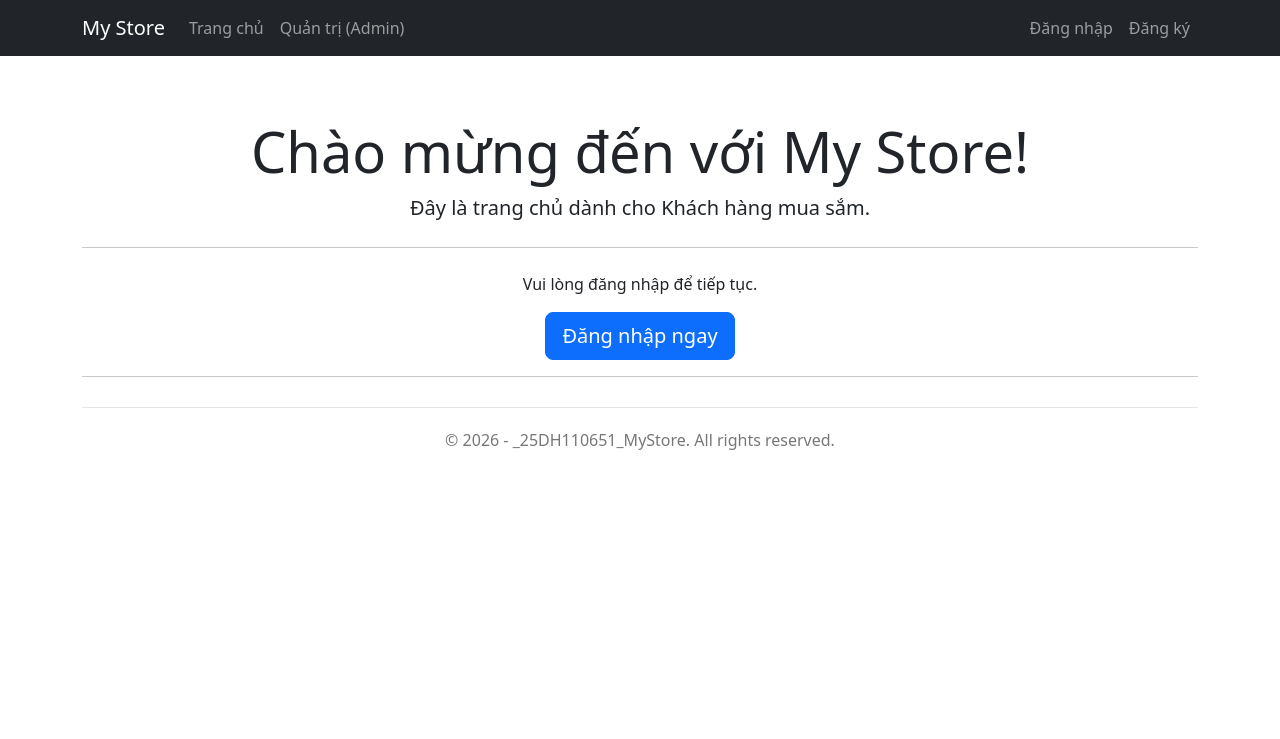
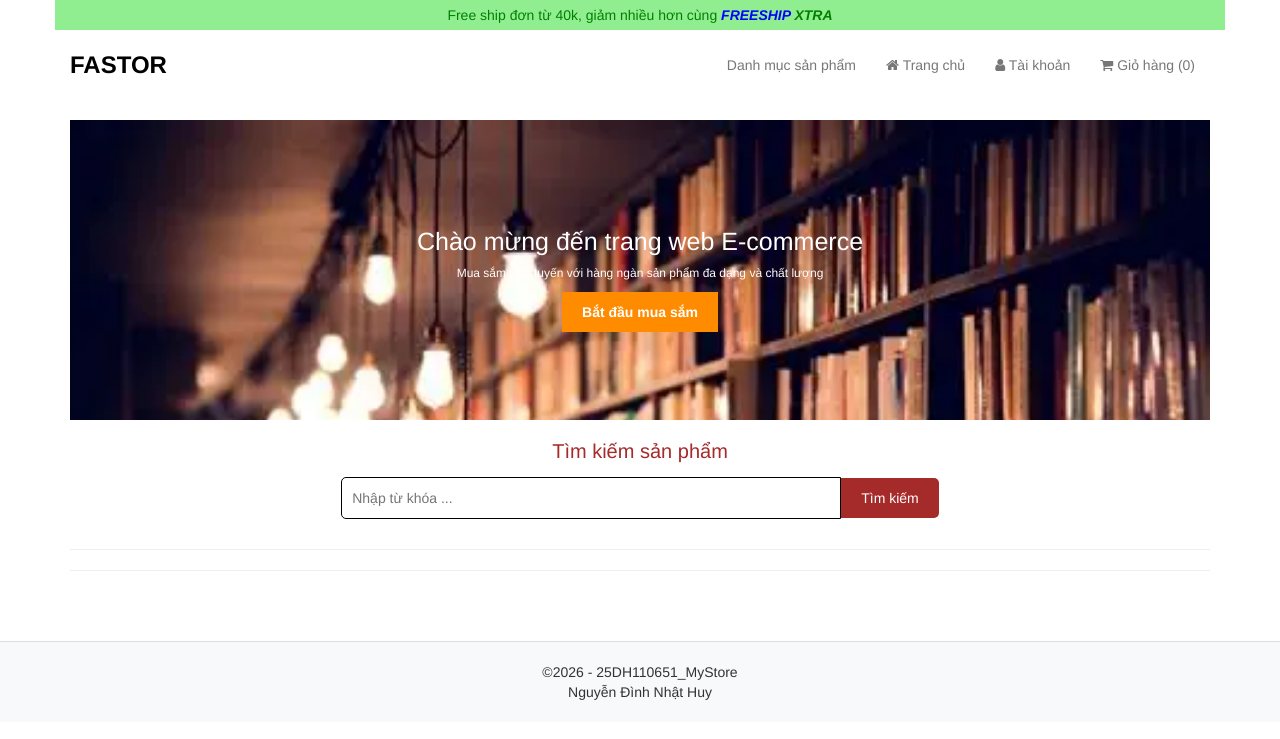
Before and after one commit to nhathuy2345/25DH110651_MyStore, an ASP.NET MVC app: template Views/Home/Index.cshtml in a window 1280 px wide. Shown: the top 739 px of the page. Run offline with ASP.NET Core 8 and stand-ins for ASP.NET MVC 5, Linux system fonts and the light colour scheme; the template is opened without the code that fills it, so the values that code supplies are empty; the project's own start-up code is not run, and a stand-in starts its controllers and pages; some libraries are stand-ins or nearby versions.

Commit message:
feat: BE05:trang chu va trang chi tiet san pham

```diff
--- /dev/null
+++ b/Content/CustomerHome.css
@@ -0,0 +1,167 @@
+/* Style cho phần BANNER */
+.banner {
+	background-image: url('../Content/images/anh mystore banner.jpg');
+	background-size: cover;
+	display: flex;
+	align-items: center;
+	justify-content: center;
+	min-height: 300px;
+}
+
+.banner-container {
+	text-align: center;
+	color: white;
+}
+
+	.banner-container h2 {
+		font-size: 2.5rem;
+	}
+
+	.banner-container p {
+		font-size: 1.2rem;
+	}
+
+.btnBanner {
+	display: inline-block;
+	padding: 10px 20px;
+	background-color: darkorange;
+	color: white;
+	text-decoration: none;
+	font-weight: bold;
+}
+
+/* Style cho phần SEARCH */
+.searchProd {
+	text-align: center; /* THÊM DÒNG NÀY: Căn giữa tiêu đề Tìm kiếm sản phẩm */
+	margin-top: 20px;
+	margin-bottom: 30px;
+}
+
+	.searchProd h2 {
+		color: brown; /* THÊM DÒNG NÀY: Đổi màu chữ giống mẫu */
+		font-size: 2rem; /* THÊM DÒNG NÀY */
+		margin-bottom: 15px;
+	}
+
+.search-container {
+	display: flex;
+	justify-content: center;
+	align-items: center;
+}
+
+.search-input {
+	width: 500px;
+	padding: 10px;
+	border: 1px solid #000000;
+	border-radius: 5px 0 0 5px;
+}
+
+.search-button {
+	padding: 10px 20px;
+	background-color: brown;
+	border: none;
+	border-radius: 0 5px 5px 0;
+	cursor: pointer;
+	color: white;
+}
+
+/* Style của FEATURE PRODUCT */
+.featureProd {
+	text-align: left;
+}
+
+.feature-container {
+	display: flex;
+	overflow-x: auto; /* Cho phép cuộn ngang */
+	scroll-snap-type: x mandatory;
+	padding-bottom: 15px; /* THÊM DÒNG NÀY: Tránh bị cắt bóng đổ */
+}
+
+.fproduct-item {
+	width: 168px;
+	max-height: 400px;
+	margin: 10px;
+	border: 1px solid #dcdcdc; /* SỬA DÒNG NÀY: Đổi thành viền mỏng cho đẹp */
+	border-radius: 10px;
+	flex: 0 0 auto;
+	scroll-snap-align: start;
+	text-align: center; /* THÊM DÒNG NÀY: Căn giữa tên và giá sản phẩm */
+	padding-bottom: 10px; /* THÊM DÒNG NÀY */
+	background-color: white; /* THÊM DÒNG NÀY */
+}
+
+	.fproduct-item img {
+		padding: 5px;
+		width: 100%; /* THÊM DÒNG NÀY: Ép ảnh vừa khung */
+		max-height: 160px;
+		object-fit: contain; /* THÊM DÒNG NÀY: Đảm bảo ảnh không bị méo */
+		background-color: transparent;
+	}
+
+/* Style của LIST PRODUCT */
+.listProduct {
+	text-align: left;
+}
+
+.list-container {
+	list-style-type: none;
+	display: grid;
+	grid-template-columns: repeat(auto-fit, minmax(150px, 1fr)); /* SỬA: Tăng minmax lên 150px cho đẹp */
+	gap: 15px; /* THÊM DÒNG NÀY: Tạo khoảng cách giữa các ô */
+	padding: 0;
+	margin: 0;
+}
+
+.lproduct-item {
+	max-height: 500px;
+	border: 1px solid #dcdcdc; /* SỬA DÒNG NÀY */
+	border-radius: 10px;
+	text-align: center; /* THÊM DÒNG NÀY: Căn giữa chữ */
+	padding-bottom: 10px; /* THÊM DÒNG NÀY */
+	background-color: white; /* THÊM DÒNG NÀY */
+}
+
+	.lproduct-item img {
+		padding: 5px;
+		width: 100%; /* THÊM DÒNG NÀY */
+		max-height: 160px; /* SỬA DÒNG NÀY: Cho bằng với Feature cho đều */
+		object-fit: contain; /* THÊM DÒNG NÀY */
+		background-color: transparent;
+	}
+
+/* các thuộc tính chung của FEATURE và NEW sản phẩm*/
+.featureProd h2, .listProduct h2 {
+	font-size: 2em;
+	margin-bottom: 20px;
+	color: brown;
+	text-align: center;
+}
+
+.prodPrice {
+	font-size: larger;
+	color: blue;
+	font-weight: bolder;
+	padding: 10px 5px 0px 5px;
+}
+
+.prodName {
+	color: black;
+	font-weight: bold;
+	padding: 0px 5px 0px 5px;
+	/* THÊM 3 DÒNG NÀY: Để tên sản phẩm dài không bị vỡ khung */
+	white-space: nowrap;
+	overflow: hidden;
+	text-overflow: ellipsis;
+}
+
+.prodCate {
+	color: black;
+	padding: 0px 5px 0px 5px;
+	margin-bottom: 10px;
+}
+
+.prodSale {
+	font-size: small;
+	color: dimgray;
+	padding: 0px 5px 0px 5px;
+}
--- a/Views/Home/Index.cshtml
+++ b/Views/Home/Index.cshtml
@@ -1,12 +1,27 @@
+@model _25DH110651_MyStore.Models.ViewModel.HomeProductVm
 @{
-    ViewBag.Title = "Trang chủ";
-    Layout = "~/Views/Shared/_Layout.cshtml";
+    ViewBag.Title = "Index";
+    Layout = "~/Views/Shared/_CustomerLayout.cshtml";
 }
 
-<div class="jumbotron text-center mt-5">
-    <h1 class="display-4">Chào mừng đến với My Store!</h1>
-    <p class="lead">Đây là trang chủ dành cho Khách hàng mua sắm.</p>
-    <hr class="my-4">
-    <p>Vui lòng đăng nhập để tiếp tục.</p>
-    <a class="btn btn-primary btn-lg" href="@Url.Action("Login", "Account")" role="button">Đăng nhập ngay</a>
-</div>
+<section class="banner">
+    <div class="banner-container">
+        <h2>Chào mừng đến trang web E-commerce</h2>
+        <p>Mua sắm trực tuyến với hàng ngàn sản phẩm đa dạng và chất lượng</p>
+        <a href="#" class="btnBanner">Bắt đầu mua sắm</a>
+    </div>
+</section>
+
+<section class="searchProd">
+    <h2>Tìm kiếm sản phẩm</h2>
+    <div class="search-container">
+        <input type="text" class="search-input" placeholder="Nhập từ khóa ..." />
+        <button class="search-button">Tìm kiếm</button>
+    </div>
+</section>
+
+<hr />
+
+@Html.Partial("_PVFeatureProduct", Model)
+<hr />
+@Html.Partial("_PVNewProduct", Model)
--- /dev/null
+++ b/Views/Home/_PVFeatureProduct.cshtml
@@ -0,0 +1,28 @@
+@model _25DH110651_MyStore.Models.ViewModel.HomeProductVm
+
+<link rel="stylesheet" type="text/css" href="~/Content/MyStyle/CustomerHome.css" />
+<!-- Hiển thị danh sách sản phẩm -->
+@if (Model.FeaturedProducts != null && Model.FeaturedProducts.Any())
+{
+    <section class="container-fluid featureProd">
+        <h2>Sản phẩm nổi bật</h2>
+        <div class="feature-container">
+            @foreach (var product in Model.FeaturedProducts)
+            {
+                <div class="fproduct-item">
+                    <div>
+                        <a href="@Url.Action("ProductDetails", "Home", new { id = product.ProductID })">
+                            <img src="@Html.DisplayFor(modelItem => product.ProductImage)" />
+                        </a>
+                    </div>
+                    <div>
+                        <h5>@Html.DisplayFor(modelItem => product.ProductName)</h5>
+                        <p class="prodPrice">@Html.DisplayFor(modelItem => product.ProductPrice)</p>
+                        <p class="prodCate">@Html.DisplayFor(modelItem => product.Category.CategoryName)</p>
+                        <p class="prodSale">Đã bán: @Html.DisplayFor(modelItem => product.OrderDetails.Count)</p>
+                    </div>
+                </div>
+            }
+        </div>
+    </section>
+}
--- /dev/null
+++ b/Views/Home/_PVNewProduct.cshtml
@@ -0,0 +1,32 @@
+@model _25DH110651_MyStore.Models.ViewModel.HomeProductVm
+@using PagedList.Mvc;
+<link rel="stylesheet" type="text/css" href="~/Content/MyStyle/CustomerHome.css" />
+<!-- Hiển thị danh sách sản phẩm -->
+@if (Model.NewProducts != null && Model.NewProducts.Any())
+{
+    <section class="container-fluid listProduct">
+        <h2>Sản phẩm mới</h2>
+        <ul class="list-container">
+            @foreach (var product in Model.NewProducts)
+            {
+                <li class="lproduct-item">
+                    <div>
+                        <a href="@Url.Action("ProductDetails", "Home", new { id = product.ProductID })">
+                            <img src="@Html.DisplayFor(modelItem => product.ProductImage)" />
+                        </a>
+                    </div>
+                    <div>
+                        <h5>@Html.DisplayFor(modelItem => product.ProductName)</h5>
+                        <p class="prodPrice">@Html.DisplayFor(modelItem => product.ProductPrice)</p>
+                        <p class="prodSale">Đã bán: @Html.DisplayFor(modelItem => product.OrderDetails.Count)</p>
+                    </div>
+                </li>
+            }
+        </ul>
+    </section>
+
+    <!-- Hiển thị phân trang -->
+    <div class="pagination-container">
+        @Html.PagedListPager(Model.NewProducts, page => Url.Action("Index", new { page, searchTerm = Model.SearchTerm }))
+    </div>
+}
--- /dev/null
+++ b/Views/Shared/_CustomerLayout.cshtml
@@ -0,0 +1,93 @@
+<!DOCTYPE html>
+<html>
+<head>
+    <meta charset="utf-8" />
+    <meta name="viewport" content="width=device-width, initial-scale=1.0">
+    <title>@ViewBag.Title - My Store</title>
+
+    <!-- SỬA Ở ĐÂY: Dùng Bootstrap 3 và FontAwesome 4 để khớp với class trong slide -->
+    <link href="https://maxcdn.bootstrapcdn.com/bootstrap/3.4.1/css/bootstrap.min.css" rel="stylesheet">
+    <link rel="stylesheet" href="https://cdnjs.cloudflare.com/ajax/libs/font-awesome/4.7.0/css/font-awesome.min.css" />
+
+    <!-- Link tới file CSS của bạn -->
+    <link rel="stylesheet" href="~/Content/CustomerHome.css" />
+
+    <style>
+        /* Chỉnh lại khoảng cách để không bị thanh menu đè lên nội dung */
+        body {
+            padding-top: 100px;
+        }
+        /* Chỉnh màu nền thanh menu trên cùng */
+        .navbar-default {
+            background-color: white;
+            border-color: transparent;
+        }
+    </style>
+</head>
+<body>
+    <!-- Khối Header tổng -->
+    <div class="navbar navbar-default navbar-fixed-top">
+        <!-- BANNER VOUCHER XANH -->
+        <header class="container" style="background-color:lightgreen;">
+            <div style="text-align:center; color:green; padding: 5px 0;">
+                Free ship đơn từ 40k, giảm nhiều hơn cùng
+                <span style="font-weight:bold; font-style:italic;">
+                    <span style="color:blue;">FREESHIP</span> XTRA
+                </span>
+            </div>
+        </header>
+
+        <!-- Thanh Menu (Logo và các icon) -->
+        <div class="container" style="padding-top: 10px; padding-bottom: 10px;">
+            <div class="navbar-header">
+                <button type="button" class="navbar-toggle" data-toggle="collapse" data-target=".navbar-collapse">
+                    <span class="icon-bar"></span>
+                    <span class="icon-bar"></span>
+                    <span class="icon-bar"></span>
+                </button>
+                <!-- Logo -->
+                <a href="@Url.Action("Index", "Home")" class="navbar-brand" style="font-weight:bold; font-size: 24px; color: black;">FASTOR</a>
+            </div>
+
+            <div class="navbar-collapse collapse navbar-right">
+                <ul class="nav navbar-nav">
+                    <!-- Menu Danh mục (Sẽ làm sau) -->
+                    <li><a href="#">Danh mục sản phẩm</a></li>
+
+                    <!-- Menu Trang chủ -->
+                    <li><a href="@Url.Action("Index", "Home")"><i class="fa fa-home"></i> Trang chủ</a></li>
+
+                    <!-- Menu Tài khoản -->
+                    <li class="dropdown">
+                        <a href="javascript:void(0)" class="dropdown-toggle" data-toggle="dropdown">
+                            <i class="fa fa-user"></i> Tài khoản
+                        </a>
+                    </li>
+
+                    <!-- Menu Giỏ hàng -->
+                    <li>
+                        <a href="@Url.Action("Index", "Cart")">
+                            <i class="fa fa-shopping-cart"></i> Giỏ hàng (0)
+                        </a>
+                    </li>
+                </ul>
+            </div>
+        </div>
+    </div>
+
+    <!-- Body (Phần nội dung thay đổi) -->
+    <div class="container" style="margin-top: 20px;">
+        @RenderBody()
+    </div>
+
+    <!-- Footer -->
+    <footer class="bg-light py-4 mt-5 text-center" style="background-color: #f8f9fa; padding: 20px 0; margin-top: 50px; border-top: 1px solid #ddd;">
+        <p class="mb-1" style="margin: 0;">©2026 - 25DH110651_MyStore</p>
+        <p class="mb-0" style="margin: 0;">Nguyễn Đình Nhật Huy</p>
+    </footer>
+
+    <!-- Thêm Javascript của Bootstrap 3 để menu dropdown hoạt động -->
+    <script src="https://code.jquery.com/jquery-3.6.0.min.js"></script>
+    <script src="https://maxcdn.bootstrapcdn.com/bootstrap/3.4.1/js/bootstrap.min.js"></script>
+</body>
+</html>
--- a/Views/Shared/_ViewStart.cshtml
+++ b/Views/Shared/_ViewStart.cshtml
@@ -1,3 +1,3 @@
 @{
-    Layout = "~/Views/Shared/_Layout.cshtml";
+    Layout = "~/Views/Shared/_CustomerLayout.cshtml";
 }
```
Also changed, not shown: Areas/Admin/Controllers/ProductsController.cs (+17 -4 lines), Areas/Admin/Views/Home/Index.cshtml (+40 -8 lines), Controllers/HomeController.cs (+75 -10 lines), Models/ViewModel/HomeProductVm.cs (added, +23 -0 lines), Models/ViewModel/ProductDetailsVM.cs (added, +23 -0 lines), Views/Home/ProductDetails.cshtml (added, +95 -0 lines), Views/Home/_PVRelatedProduct.cshtml (added, +28 -0 lines), Views/Home/_PVTopProduct.cshtml (added, +38 -0 lines), 25DH110651_MyStore.csproj, Content/images/anh mystore banner.jpg (added), Content/images/mắc biếc.jpg (added).
